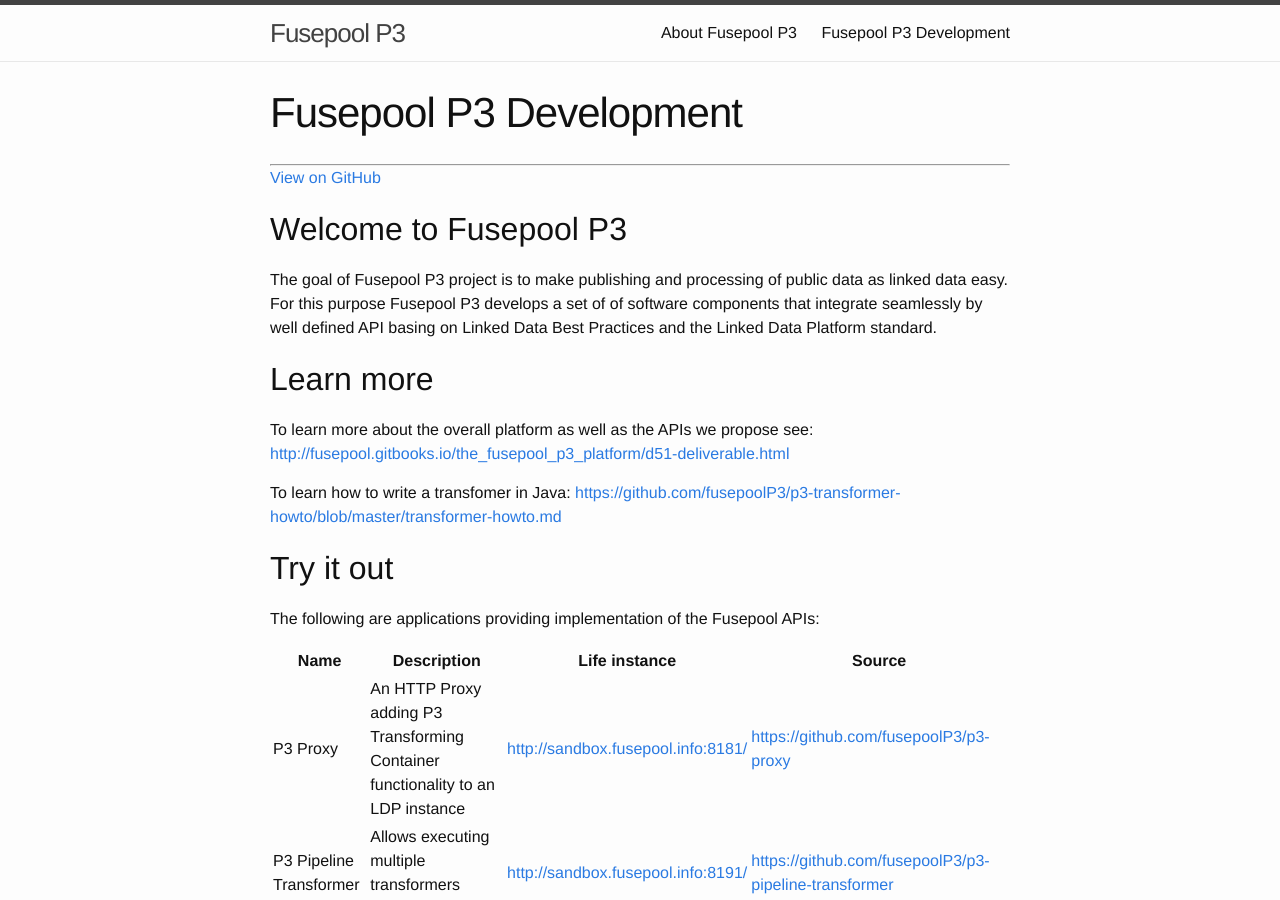
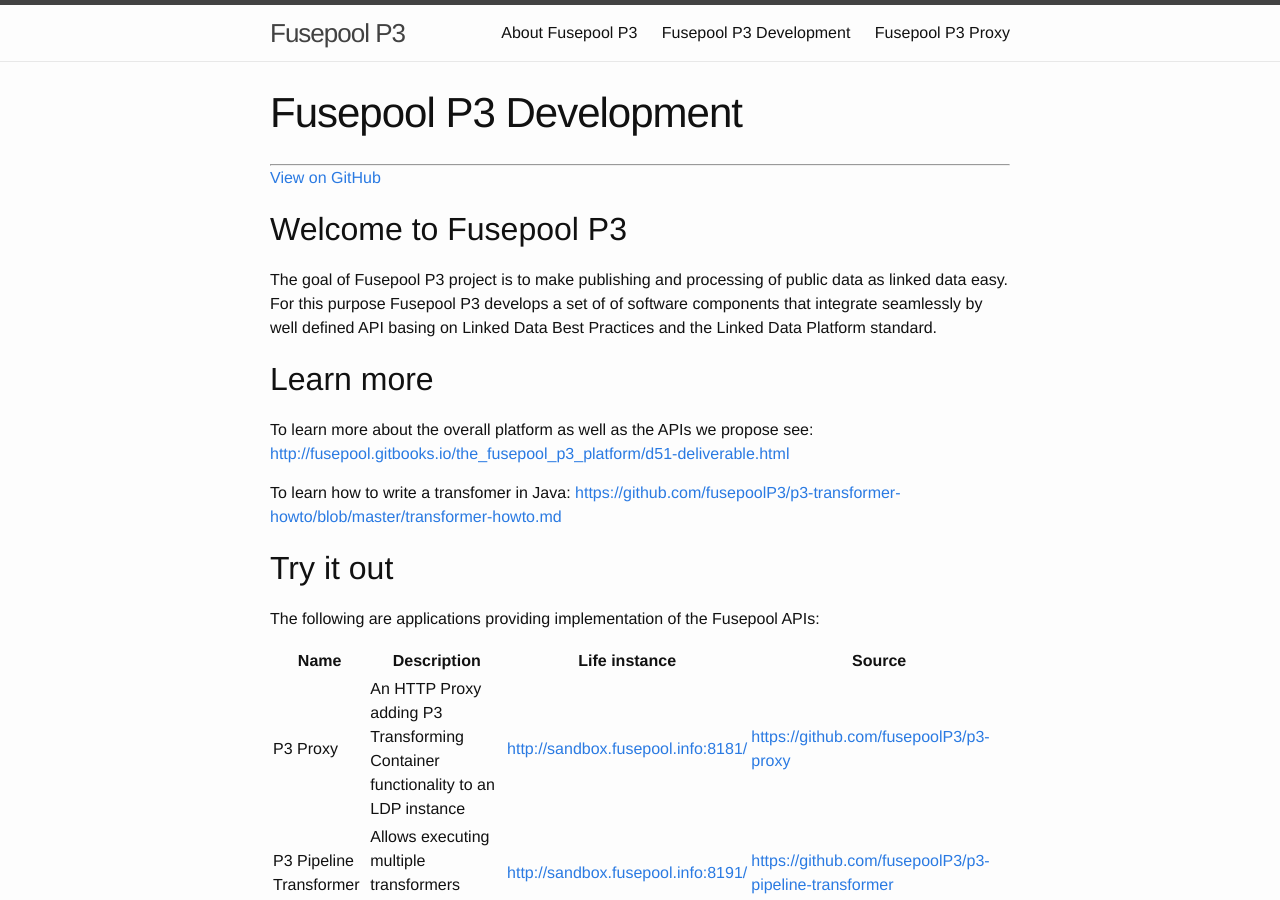
Before and after one commit to fusepoolP3/fusepoolp3.github.io, a Jekyll site: the page built from index.md, in a window 1280 px wide and 900 px high. Built offline with Jekyll 4.4.1, drawn with Linux system fonts in a browser that asks for light colours.

Commit message:
added header

```diff
--- a/proxy.md
+++ b/proxy.md
@@ -1,3 +1,10 @@
+---
+layout: page
+title: Fusepool P3 Proxy
+permalink: /proxy/
+---
+
+
 ### P3 Proxy
 
 An HTTP Proxy adding P3 Transforming Container functionality to an LDP instance.
```
